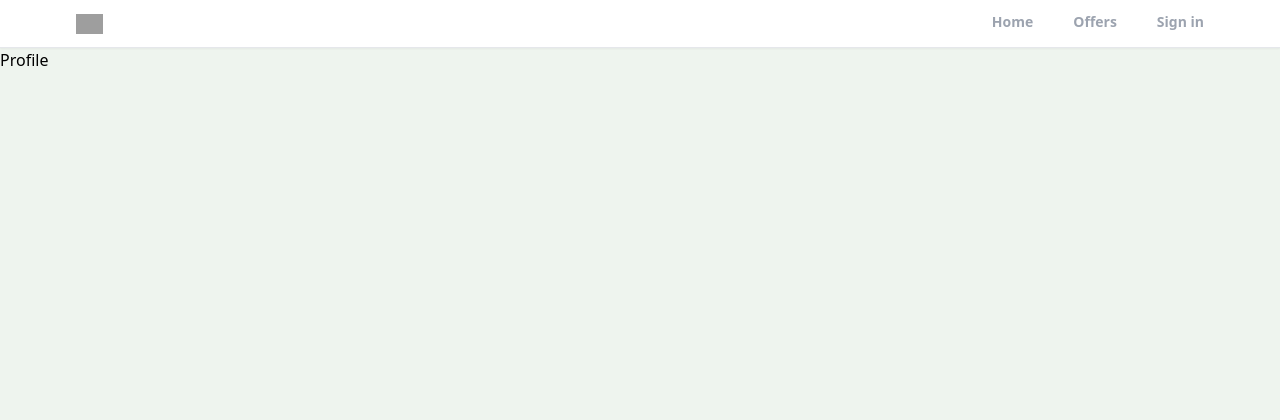
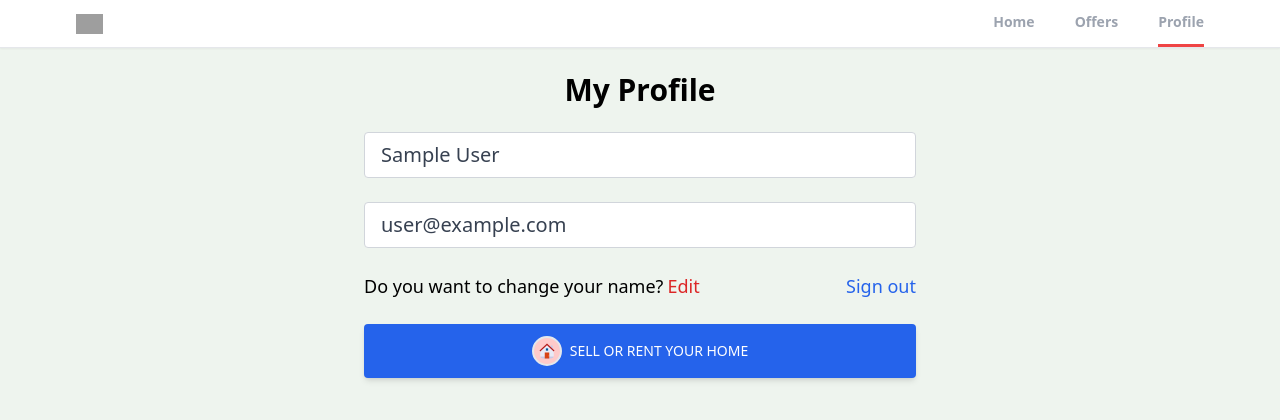
Before and after one commit to fatihTurkey/react-clone-react, a React (Create React App) app: page /profile in a window 1280 px wide. Shown: the top 420 px of the page. Built offline with nearby package versions, Linux system fonts and the light colour scheme; no server answers; sample sign-in values are in the browser's storage; grey boxes are pictures that could not be loaded.

Commit message:
complete the header componenet and made it dynmaic

```diff
--- a/src/App.js
+++ b/src/App.js
@@ -12,6 +12,7 @@
 import Profile from "./pages/Profile"
 import SignIn from "./pages/SignIn"
 import SignUp from "./pages/SignUp"
+import PrivateRoute from "./components/PrivateRoute"
 
 function App() {
   return (
@@ -20,7 +21,9 @@
         <Header />
         <Routes>
           <Route path="/" element={<Home />}></Route>
-          <Route path="/profile" element={<Profile />}></Route>
+          <Route path="/profile" element={<PrivateRoute />}>
+            <Route path="/profile" element={<Profile />}></Route>
+          </Route>
           <Route path="/sign-in" element={<SignIn />}></Route>
           <Route path="/sign-up" element={<SignUp />}></Route>
           <Route path="/forgot-password" element={<ForgotPassword />}></Route>
--- a/src/components/Header.jsx
+++ b/src/components/Header.jsx
@@ -1,9 +1,22 @@
-import React, { useEffect } from "react"
+import { getAuth, onAuthStateChanged } from "firebase/auth"
+import { useEffect, useState } from "react"
 import { NavLink, useLocation } from "react-router-dom"
 
 function Header() {
   const location = useLocation()
 
+  const [pageState, setPageState] = useState(false)
+  const auth = getAuth()
+
+  useEffect(() => {
+    onAuthStateChanged(auth, (user) => {
+      if (user) {
+        setPageState(true)
+      } else {
+        setPageState(false)
+      }
+    })
+  }, [auth])
   const classNames = "block py-3 text-sm font-semibold text-gray-400 border-b-[3px] border-b-transparent"
   return (
     <div className="bg-white border-b shadow-sm sticky top-0 z-50">
@@ -24,8 +37,8 @@
               </NavLink>
             </li>
             <li>
-              <NavLink className={({ isActive }) => (isActive ? classNames + "text-black border-b-red-500" : classNames)} to="/sign-in">
-                Sign in
+              <NavLink className={({ isActive }) => (isActive ? classNames + "text-black border-b-red-500" : classNames)} to={pageState ? "/profile" : "/sign-in"}>
+                {pageState ? "Profile" : "Sign in"}
               </NavLink>
             </li>
           </ul>
--- /dev/null
+++ b/src/components/PrivateRoute.jsx
@@ -0,0 +1,14 @@
+import React, { useEffect, useState } from "react"
+import { Outlet, Navigate } from "react-router-dom"
+import { useAuthStatus } from "../hooks/useAuthStatus"
+
+function PrivateRoute() {
+  const { loggedIn, checkingStatus } = useAuthStatus()
+
+  if (checkingStatus) {
+    return <h3>Loading...</h3>
+  }
+  return loggedIn ? <Outlet /> : <Navigate to="/sign-in" />
+}
+
+export default PrivateRoute
--- /dev/null
+++ b/src/hooks/useAuthStatus.jsx
@@ -0,0 +1,18 @@
+import { getAuth, onAuthStateChanged } from "firebase/auth"
+import React, { useEffect, useState } from "react"
+
+export function useAuthStatus() {
+  const [loggedIn, setLoggedIn] = useState(false)
+  const [checkingStatus, setCheckingStatus] = useState(true)
+
+  useEffect(() => {
+    const auth = getAuth()
+    onAuthStateChanged(auth, (user) => {
+      if (user) {
+        setLoggedIn(true)
+      }
+      setCheckingStatus(false)
+    })
+  }, [])
+  return { loggedIn, checkingStatus }
+}
--- a/src/pages/Profile.jsx
+++ b/src/pages/Profile.jsx
@@ -1,7 +1,99 @@
-import React, { useEffect } from "react"
+import React, { useEffect, useState } from "react"
+import { Link, useNavigate } from "react-router-dom"
+import { FcHome } from "react-icons/fc"
+import { getAuth, updateProfile } from "firebase/auth"
+import { toast } from "react-toastify"
+import { doc, updateDoc } from "firebase/firestore"
+import { db } from "../firebase"
 
 function Profile() {
-  return <>Profile</>
+  const auth = getAuth()
+  const navigate = useNavigate()
+
+  const [changeDetail, setChangeDetail] = useState(false)
+
+  const [formData, setFormData] = useState({
+    name: auth.currentUser.displayName,
+    email: auth.currentUser.email,
+  })
+
+  const { name, email } = formData
+
+  function onLogout() {
+    auth.signOut()
+    navigate("/")
+  }
+
+  function onChange(e) {
+    setFormData((prev) => ({
+      ...prev,
+      [e.target.id]: e.target.value,
+    }))
+  }
+  async function onSubmit() {
+    try {
+      if (auth.currentUser.displayName !== name) {
+        // update the display name firebase auth
+        await updateProfile(auth.currentUser, {
+          displayName: name,
+        })
+        // update the name in te firestore
+
+        const docRef = doc(db, "users", auth.currentUser.uid)
+        await updateDoc(docRef, {
+          name,
+        })
+      }
+      toast.success("Profile details updated")
+    } catch (error) {
+      toast.error("Could not update profile detail")
+    }
+  }
+
+  return (
+    <>
+      <section className="max-w-6xl mx-auto flex justify-center items-center flex-col">
+        <h1 className="text-3xl text-center mt-6 font-bold">My Profile</h1>
+        <div className="w-full md:w-[50%] mt-6 px-3">
+          <form>
+            <input type="text" id="name" value={name} className={`mb-6 w-full px-4 py-2 text-xl text-gray-700 bg-white border border-gray-300 rounded transition ease-in-out ${changeDetail && "bg-red-100 focus:bg-red-200"}`} disabled={!changeDetail} onChange={onChange} />
+
+            <input
+              type="email"
+              id="email"
+              value={email}
+              className="mb-6 w-full px-4 py-2 text-xl text-gray-700 bg-white border border-gray-300
+            rounded transition ease-in-out
+            "
+            />
+            <div className="flex justify-between whitespace-nowrap text-sm sm:text-lg mb-6">
+              <p className="flex items-center ">
+                Do you want to change your name?
+                <span
+                  onClick={() => {
+                    changeDetail && onSubmit()
+                    setChangeDetail((prev) => !prev)
+                  }}
+                  className="text-red-600 hover:text-red-700 transition ease-in-out duration-200 ml-1 cursor-pointer"
+                >
+                  {changeDetail ? "Apply Change" : "Edit"}
+                </span>
+              </p>
+              <p onClick={onLogout} className="text-blue-600 hover:text-blue-800 transition duration-200 ease-in-out cursor-pointer">
+                Sign out
+              </p>
+            </div>
+          </form>
+          <button type="submit" className="w-full bg-blue-600 text-white uppercase px-7 py-3 text-sm font-medium rounded shadow-md hover:bg-blue-700 transition duration-150 ease-in-out hover:shadow-lg active:bg-blue-800">
+            <Link to="/create-listing" className="flex justify-center items-center">
+              <FcHome className="mr-2 text-3xl bg-red-200 rounded-full p-1 border-2" />
+              Sell or rent your home
+            </Link>
+          </button>
+        </div>
+      </section>
+    </>
+  )
 }
 
 export default Profile
```
